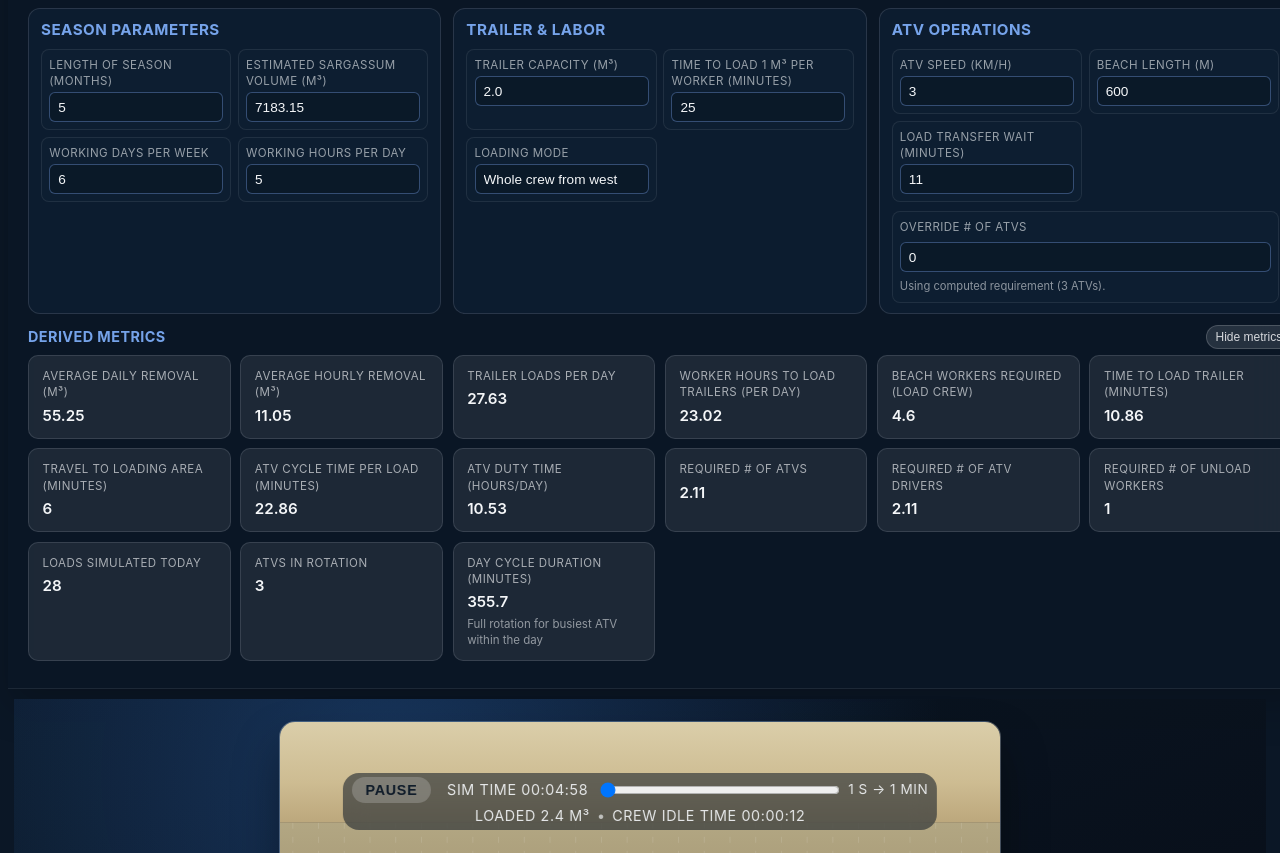
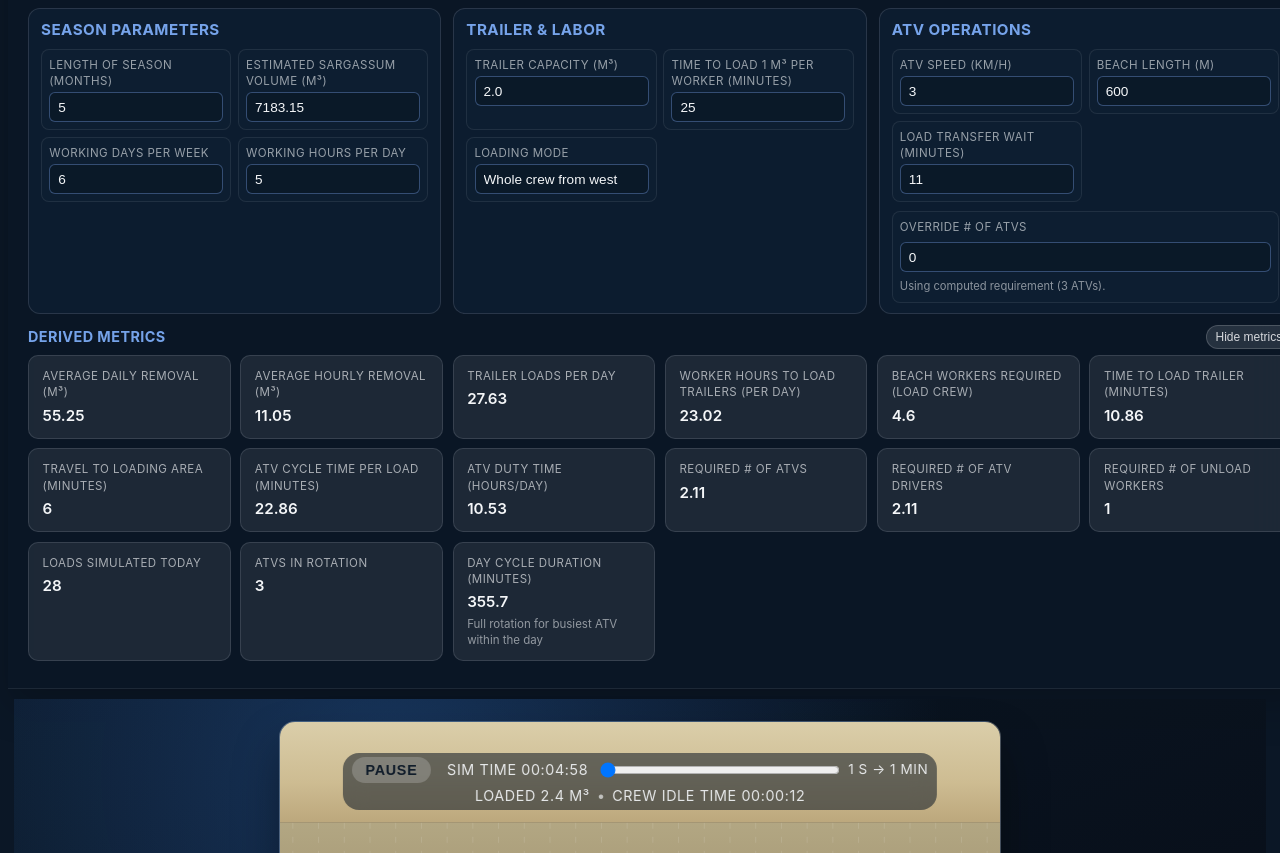
Before and after one commit to alexmalison/hmb-sargassum-beach-cleaning-viz, a website built with Vite: page index.html in a window 1280 px wide. Shown: the part 99-952 px from the top of the page. Built offline with nearby package versions, Linux system fonts and the light colour scheme.

Commit message:
Shift HUD upward by half an inch

```diff
--- a/src/styles.css
+++ b/src/styles.css
@@ -271,7 +271,7 @@ canvas {
 }
 
 .canvas-overlay-top {
-  top: 74px;
+  top: 54px;
   flex-direction: column;
   align-items: center;
   gap: 0.18rem;
```
Also changed, not shown: dist/assets/index-BnLXfy4N.js (added), dist/assets/index-Dx_2U3nr.css (added), dist/index.html.
